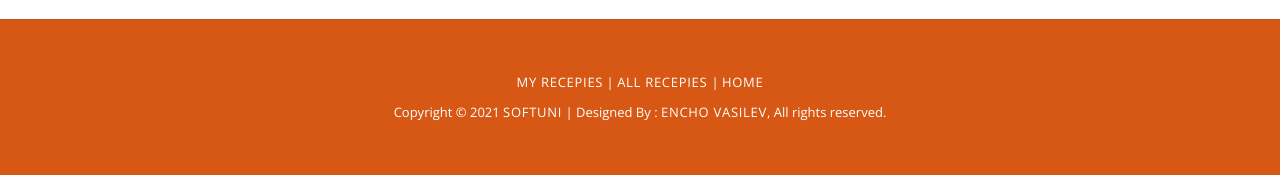
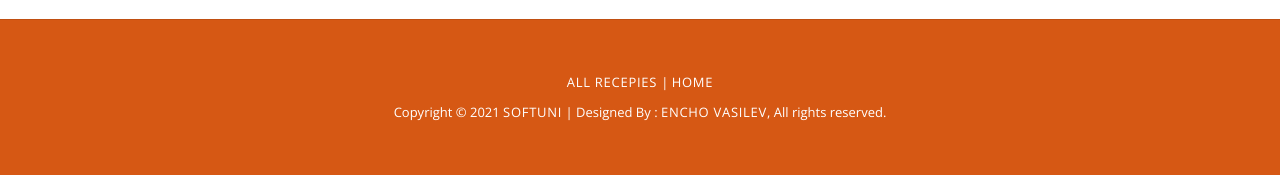
Before and after one commit to edvasilev94/CRA-Project, a React (Create React App) app: page /logout in a window 1280 px wide. Shown: the part 124-299 px from the top of the page. Built offline with nearby package versions, Linux system fonts and the light colour scheme; no server answers; the HTML template or start-up script is replaced by a standard one.

Commit message:
add user/guest footer

```diff
--- a/src/components/Footer/Footer.js
+++ b/src/components/Footer/Footer.js
@@ -1,10 +1,25 @@
 import { Link } from 'react-router-dom'
+import { useAuthContext } from '../../contexts/AuthContext';
+
 
 const Footer = () => {
+
+    const { user } = useAuthContext();
+
+    let guestFooter = (
+        <p><Link to="/recipes">All Recepies </Link>| <Link to="/">Home</Link></p>
+    )
+
+    let userFooter = (
+        <p><Link to="/myrecipes">My Recepies</Link> | <Link to="/recipes">All Recepies </Link>| <Link to="/">Home</Link></p>
+    )
     return (
         <footer>
         <div className="container">
-            <p><Link to="/myrecipes">My Recepies</Link> | <Link to="/recipes">All Recepies </Link>| <Link to="/">Home</Link></p>
+                     {user.email
+                        ? userFooter
+                        : guestFooter
+                    }
             {/* <div className="social">
                 <a href="#"><i className="fa fa-facebook"></i></a>
                 <a href="#"><i className="fa fa-twitter"></i></a>
--- a/src/components/Logout/Logout.js
+++ b/src/components/Logout/Logout.js
@@ -12,7 +12,7 @@ const Logout = () => {
         authService.logout(user.accessToken)
             .then(() => {
                 logout();
-                navigate('/recipes');
+                navigate('/');
             })
     }, [])
 
```
